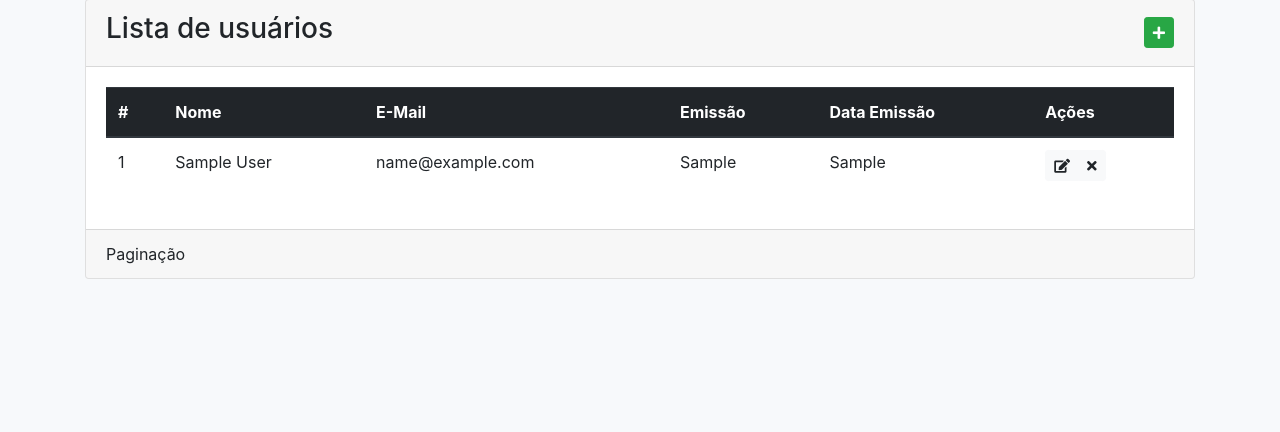
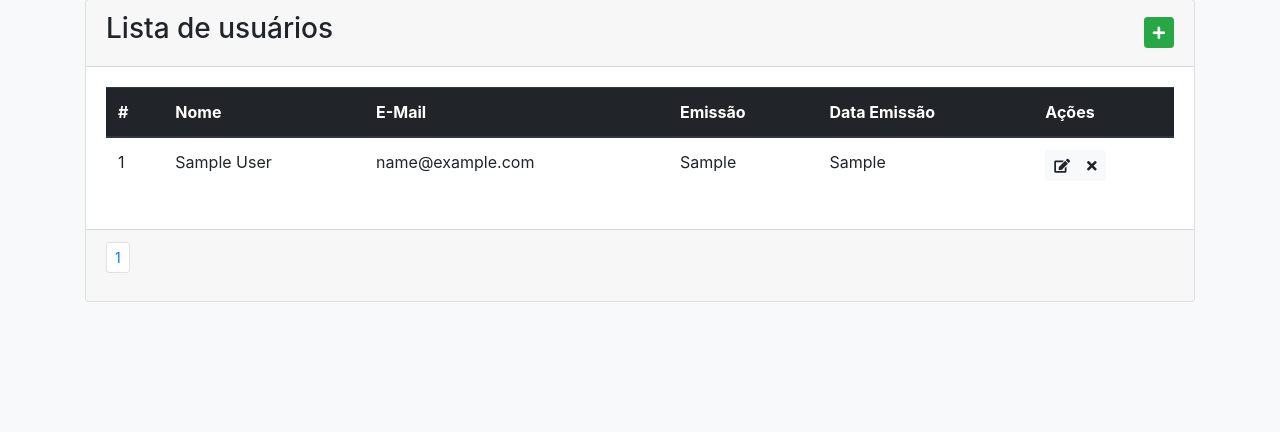
Before and after one commit to iagoqueiroz/php-user-crud, a PHP site: page /php-app/users in a window 1280 px wide. Shown: the part 61-493 px from the top of the page. Run offline with PHP 8.4, Linux system fonts and the light colour scheme; the visitor is signed in with stand-in values (Sample User, id 1); tables that the repository leaves empty or names only in its code hold one stand-in row (values such as "Sample post"); some libraries are stand-ins or nearby versions.

Commit message:
Adicionando paginação dos usuarios

```diff
--- a/app/Controllers/UsersController.php
+++ b/app/Controllers/UsersController.php
@@ -11,9 +11,17 @@ class UsersController
     public function index()
     {
         $this->authenticated();
+        $page = isset($_GET['page']) ? filter_input(INPUT_GET, 'page', FILTER_VALIDATE_INT) : 1;
+        $limit = 1;
 
         $model = new UserModel;
-        $users = $model->findAll();
+
+        $total = $model->countTotal();
+        $maxPages = ceil($total / $limit);
+        $page = ($page > $maxPages) ? $maxPages : $page;
+
+        $offset = ($limit * $page) - $limit;
+        $users = $model->paginate($offset, $limit);
 
         require_once APP . 'Views/_partials/header.php';
         require_once APP . 'Views/users/index.php';
--- a/app/Core/Model.php
+++ b/app/Core/Model.php
@@ -50,6 +50,15 @@ class Model
         return $query->fetchAll();
     }
 
+    public function paginate($offset, $limit, $sort = 'DESC')
+    {
+        $sql = "SELECT * FROM {$this->table} ORDER BY id {$sort} LIMIT {$offset},{$limit}";
+        $query = $this->db->prepare($sql);
+        $query->execute();
+
+        return $query->fetchAll();
+    }
+
     public function countTotal()
     {
         $sql = "SELECT COUNT(id) as total FROM {$this->table}";
--- a/app/Views/users/index.php
+++ b/app/Views/users/index.php
@@ -36,7 +36,15 @@
                     </table>
                 </div>
                 <div class="card-footer">
-                    Paginação
+                    <nav>
+                        <ul class="pagination pagination-sm">
+                            <?php foreach(range(1, $maxPages) as $page): ?>
+                                <li class="page-item">
+                                    <a href="?page=<?=$page?>" class="page-link"><?=$page?></a>
+                                </li>
+                            <?php endforeach; ?>
+                        </ul>
+                    </nav>
                 </div>
             </div>
         </section>
```
